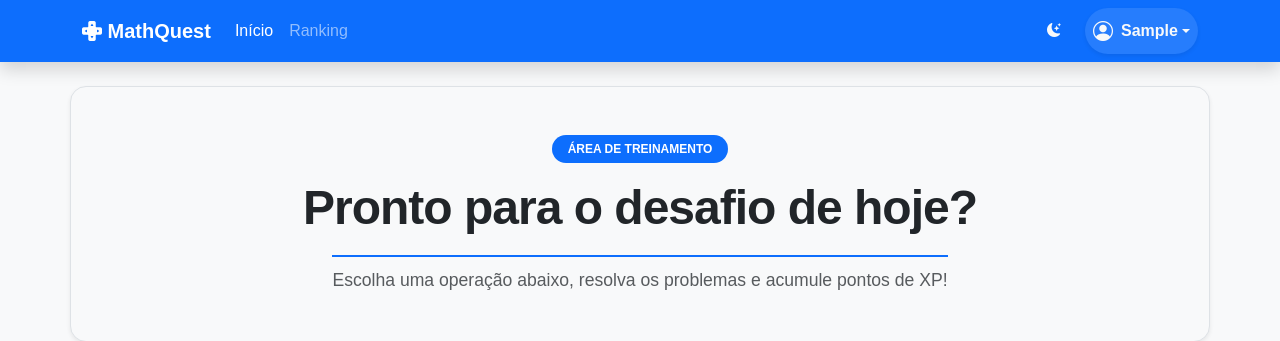
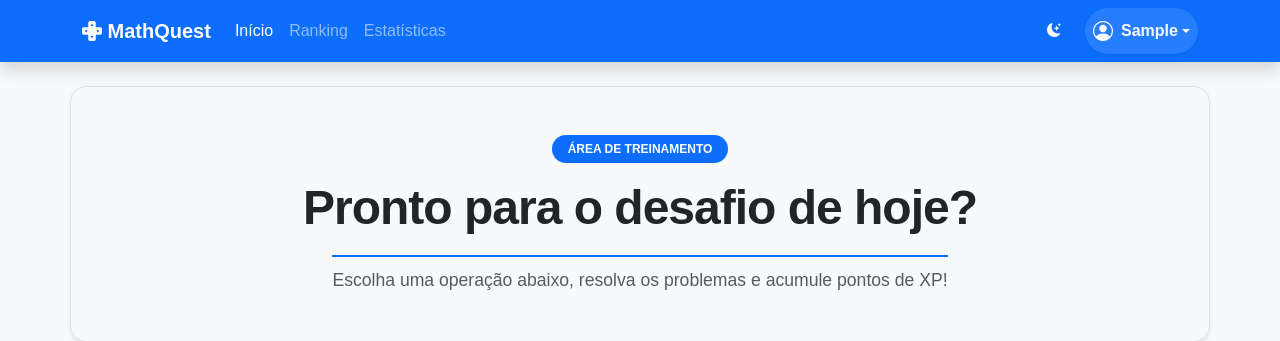
Before and after one commit to Guhzzin/Projeto-extensao03, a PHP site: page /home.php in a window 1280 px wide. Shown: the top 341 px of the page. Run offline with PHP 8.4, Linux system fonts and the light colour scheme; the visitor is signed in with stand-in values (Sample User, id 1); data that the repository does not hold is empty.

Commit message:
Update header.php

```diff
--- a/Projeto-extensao03/public/includes/header.php
+++ b/Projeto-extensao03/public/includes/header.php
@@ -13,7 +13,6 @@ $nivel_user = 1;
 // Busca os dados reais do usuário logado se a conexão existir
 if (isset($_SESSION['usuario_id']) && isset($conn)) {
     $id_usuario = $_SESSION['usuario_id'];
-    // Consulta os campos na tabela usuarios
     $query_perfil = "SELECT nome, email, xp FROM usuarios WHERE id = $id_usuario";
     $resultado_perfil = mysqli_query($conn, $query_perfil);
 
@@ -48,6 +47,10 @@ $pagina_atual = basename($_SERVER['PHP_SELF']);
         </li>
         <li class="nav-item">
           <a class="nav-link <?= ($pagina_atual == 'ranking.php') ? 'active' : '' ?>" href="ranking.php">Ranking</a>
+        </li>
+
+        <li class="nav-item">
+          <a class="nav-link <?= ($pagina_atual == 'estatisticas.php') ? 'active' : '' ?>" href="estatisticas.php">Estatísticas</a>
         </li>
       </ul>
 
```
